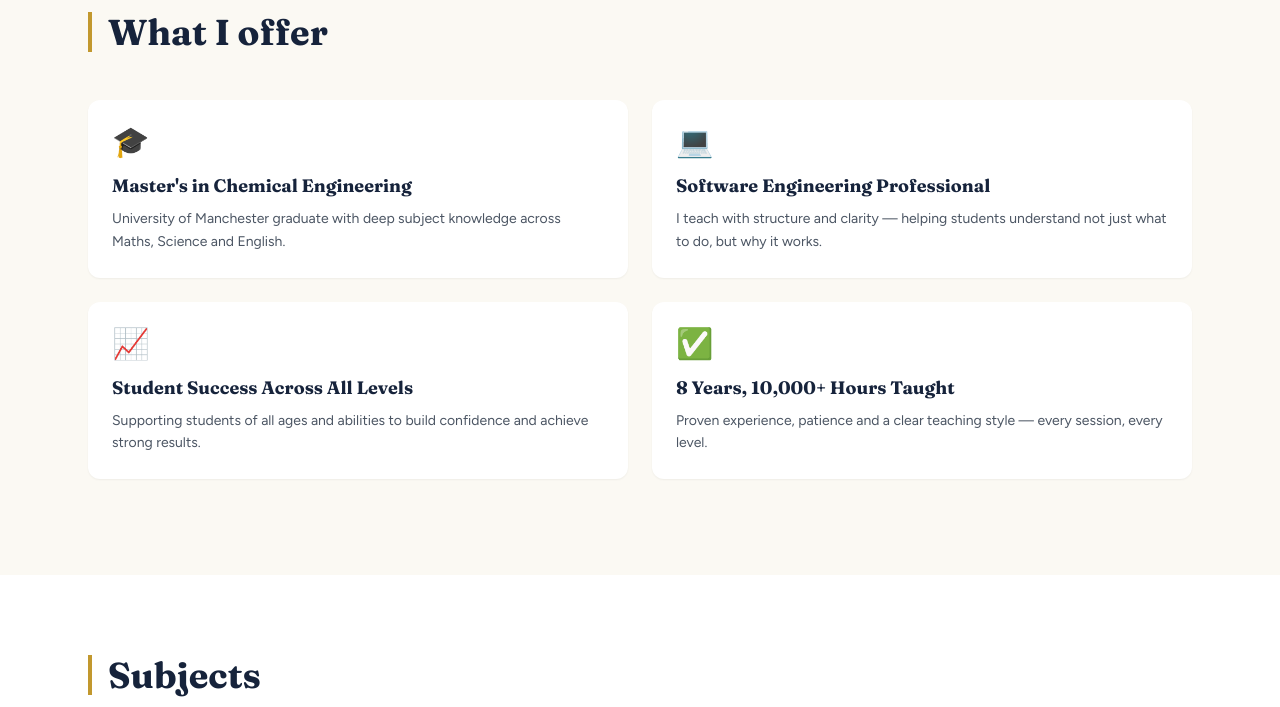
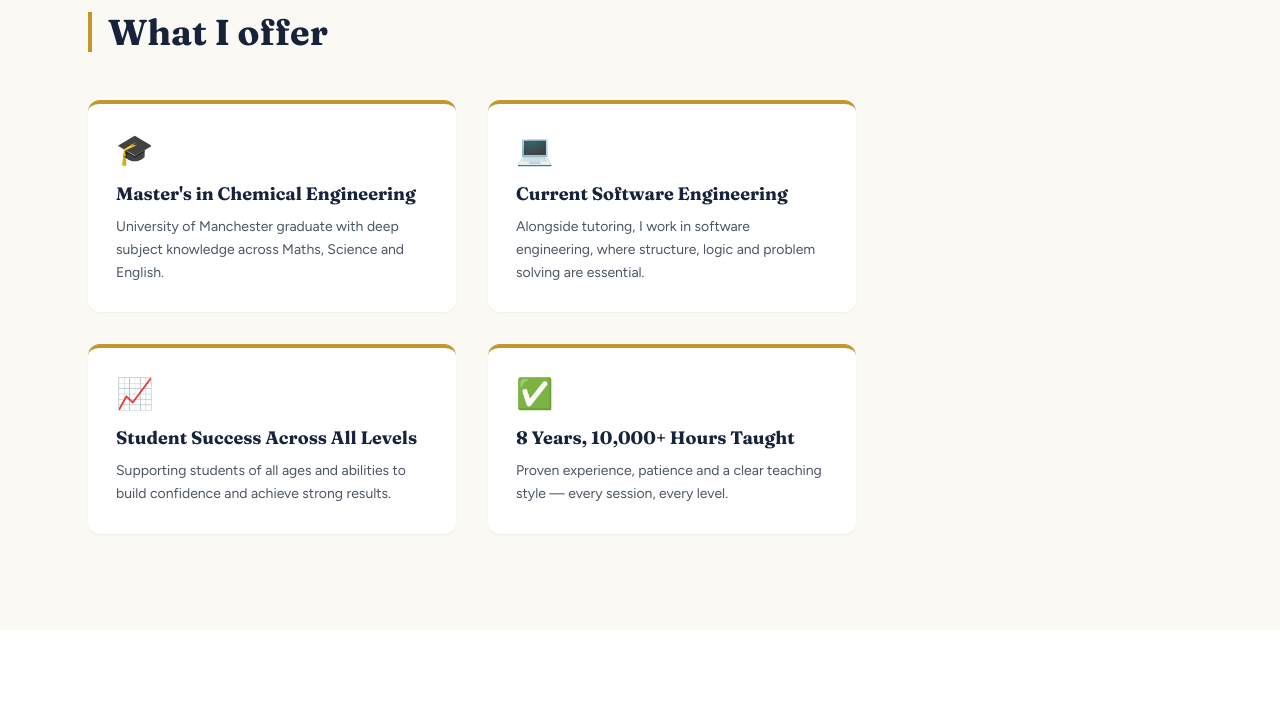
Before and after one commit to JasonRafferty/jasonrafferty.github.io, a website built with Vite: page index.html in a window 1280 px wide. Shown: the part 712-1419 px from the top of the page. Built offline with nearby package versions, Linux system fonts and the light colour scheme; files whose address does not match are found by name.

Commit message:
fix: update software card copy, narrow offer cards, add gold top border

```diff
--- a/index.html
+++ b/index.html
@@ -164,27 +164,27 @@
         </div>
 
         <!-- Cards grid: 1 col mobile → 2 col desktop -->
-        <div class="reveal grid grid-cols-1 sm:grid-cols-2 gap-6">
+        <div class="reveal grid grid-cols-1 sm:grid-cols-2 gap-8 max-w-3xl">
 
-          <div class="bg-white rounded-xl p-6 shadow-sm hover:-translate-y-1 transition-transform duration-200">
+          <div class="bg-white rounded-xl p-7 shadow-sm border-t-4 border-gold hover:-translate-y-1 transition-transform duration-200">
             <div class="text-3xl mb-3" aria-hidden="true">🎓</div>
             <h3 class="font-display font-bold text-lg text-ink mb-2">Master's in Chemical Engineering</h3>
             <p class="font-body text-gray-600 text-sm leading-relaxed">University of Manchester graduate with deep subject knowledge across Maths, Science and English.</p>
           </div>
 
-          <div class="bg-white rounded-xl p-6 shadow-sm hover:-translate-y-1 transition-transform duration-200">
+          <div class="bg-white rounded-xl p-7 shadow-sm border-t-4 border-gold hover:-translate-y-1 transition-transform duration-200">
             <div class="text-3xl mb-3" aria-hidden="true">💻</div>
-            <h3 class="font-display font-bold text-lg text-ink mb-2">Software Engineering Professional</h3>
-            <p class="font-body text-gray-600 text-sm leading-relaxed">I teach with structure and clarity — helping students understand not just what to do, but why it works.</p>
+            <h3 class="font-display font-bold text-lg text-ink mb-2">Current Software Engineering</h3>
+            <p class="font-body text-gray-600 text-sm leading-relaxed">Alongside tutoring, I work in software engineering, where structure, logic and problem solving are essential.</p>
           </div>
 
-          <div class="bg-white rounded-xl p-6 shadow-sm hover:-translate-y-1 transition-transform duration-200">
+          <div class="bg-white rounded-xl p-7 shadow-sm border-t-4 border-gold hover:-translate-y-1 transition-transform duration-200">
             <div class="text-3xl mb-3" aria-hidden="true">📈</div>
             <h3 class="font-display font-bold text-lg text-ink mb-2">Student Success Across All Levels</h3>
             <p class="font-body text-gray-600 text-sm leading-relaxed">Supporting students of all ages and abilities to build confidence and achieve strong results.</p>
           </div>
 
-          <div class="bg-white rounded-xl p-6 shadow-sm hover:-translate-y-1 transition-transform duration-200">
+          <div class="bg-white rounded-xl p-7 shadow-sm border-t-4 border-gold hover:-translate-y-1 transition-transform duration-200">
             <div class="text-3xl mb-3" aria-hidden="true">✅</div>
             <h3 class="font-display font-bold text-lg text-ink mb-2">8 Years, 10,000+ Hours Taught</h3>
             <p class="font-body text-gray-600 text-sm leading-relaxed">Proven experience, patience and a clear teaching style — every session, every level.</p>
```
